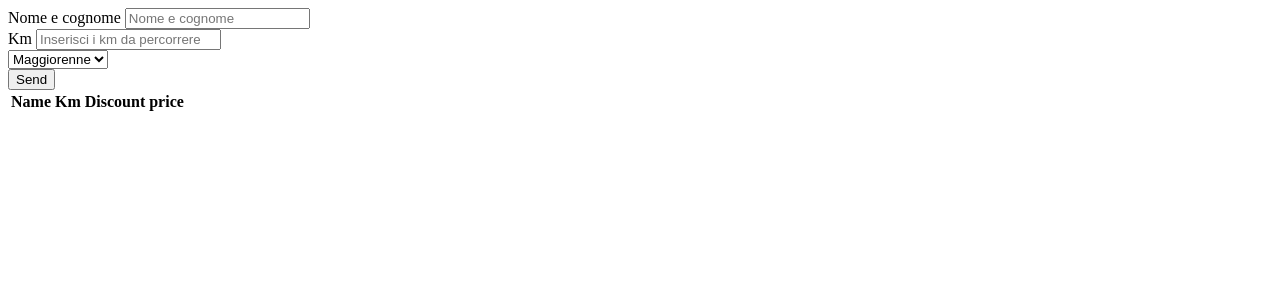
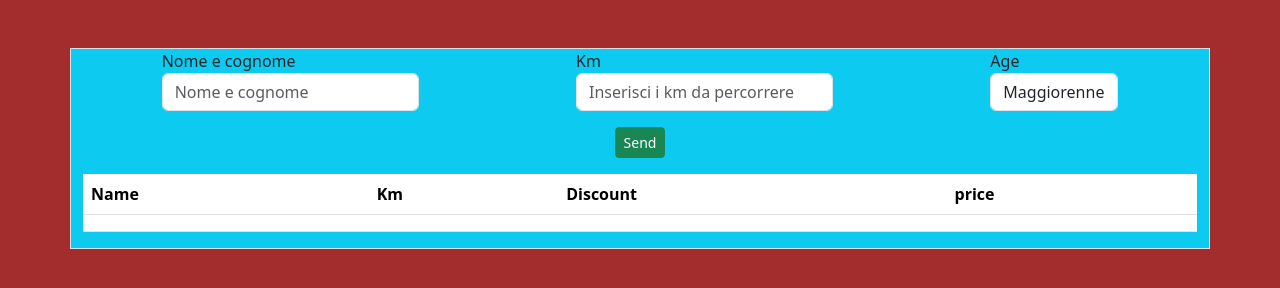
Before and after one commit to andreathepa/js-biglietto-treno-form, a plain HTML site: page index.html in a window 1280 px wide. Drawn offline with nearby package versions, Linux system fonts and the light colour scheme.

Commit message:
style table

```diff
--- a/css/style.css
+++ b/css/style.css
@@ -0,0 +1,14 @@
+*{
+    margin: 0;
+    padding: 0;
+    box-sizing: border-box;
+}
+
+body{
+    background-color: rgb(163, 44, 44);
+}
+
+#ticket{
+    background-color: blue;
+
+}
--- a/index.html
+++ b/index.html
@@ -5,16 +5,16 @@
         <meta http-equiv="X-UA-Compatible" content="IE=edge">
         <meta name="viewport" content="width=device-width, initial-scale=1.0">
         <link rel="stylesheet" href="https://cdnjs.cloudflare.com/ajax/libs/font-awesome/6.4.0/css/all.min.css" integrity="sha512-iecdLmaskl7CVkqkXNQ/ZH/XLlvWZOJyj7Yy7tcenmpD1ypASozpmT/E0iPtmFIB46ZmdtAc9eNBvH0H/ZpiBw==" crossorigin="anonymous" referrerpolicy="no-referrer"/>
-        <script src="https://cdn.jsdelivr.net/npm/bootstrap@5.3.0-alpha3/dist/js/bootstrap.bundle.min.js" integrity="sha384-ENjdO4Dr2bkBIFxQpeoTz1HIcje39Wm4jDKdf19U8gI4ddQ3GYNS7NTKfAdVQSZe" crossorigin="anonymous"></script>
+        <link href="https://cdn.jsdelivr.net/npm/bootstrap@5.3.0-alpha3/dist/css/bootstrap.min.css" rel="stylesheet" integrity="sha384-KK94CHFLLe+nY2dmCWGMq91rCGa5gtU4mk92HdvYe+M/SXH301p5ILy+dN9+nJOZ" crossorigin="anonymous">
         <link rel="stylesheet" href="./css/style.css">
         <title>Biglietto treno form</title>
     </head>
     <body>
 
-        <div class="container">
+        <div class="container bg-info mt-5 border">
             <div class="row">
                 <div class="col-12">
-                    <div class="d-flex content">
+                    <div class="d-flex justify-content-around">
                         <div class="form-group">
                             <label for="" class="control-label">Nome e cognome</label>
                             <input type="text" id="name" value="" class="form-control" placeholder="Nome e cognome">
@@ -24,6 +24,7 @@
                             <input type="number" min="0" name="nome" id="km" value="" class="form-control" placeholder="Inserisci i km da percorrere">
                         </div>
                         <div class="form-group">
+                            <label for="" class="control-label">Age</label>
                             <select id="age" class="form-control">
                                 <option value="0">Maggiorenne</option>
                                 <option value="1">Minorenne</option>
@@ -32,12 +33,12 @@
                         </div>
 
                     </div>
-                    <div class="d-flex justify-content-center">
+                    <div class="d-flex justify-content-center p-3">
                         <button id="invia" class="btn btn-sm btn-success">Send</button>
                     </div>
                 </div>
                 <div class="col-12">
-                    <table>
+                    <table class="table">
                         <thead>
                             <tr>
                                 <th>Name</th>
@@ -55,7 +56,7 @@
                             </tr>
                         </tbody>
                     </table>
-                    <div id="price"></div>
+                    <!-- <div id="price"></div> -->
 
                 </div>
             </div>
```
